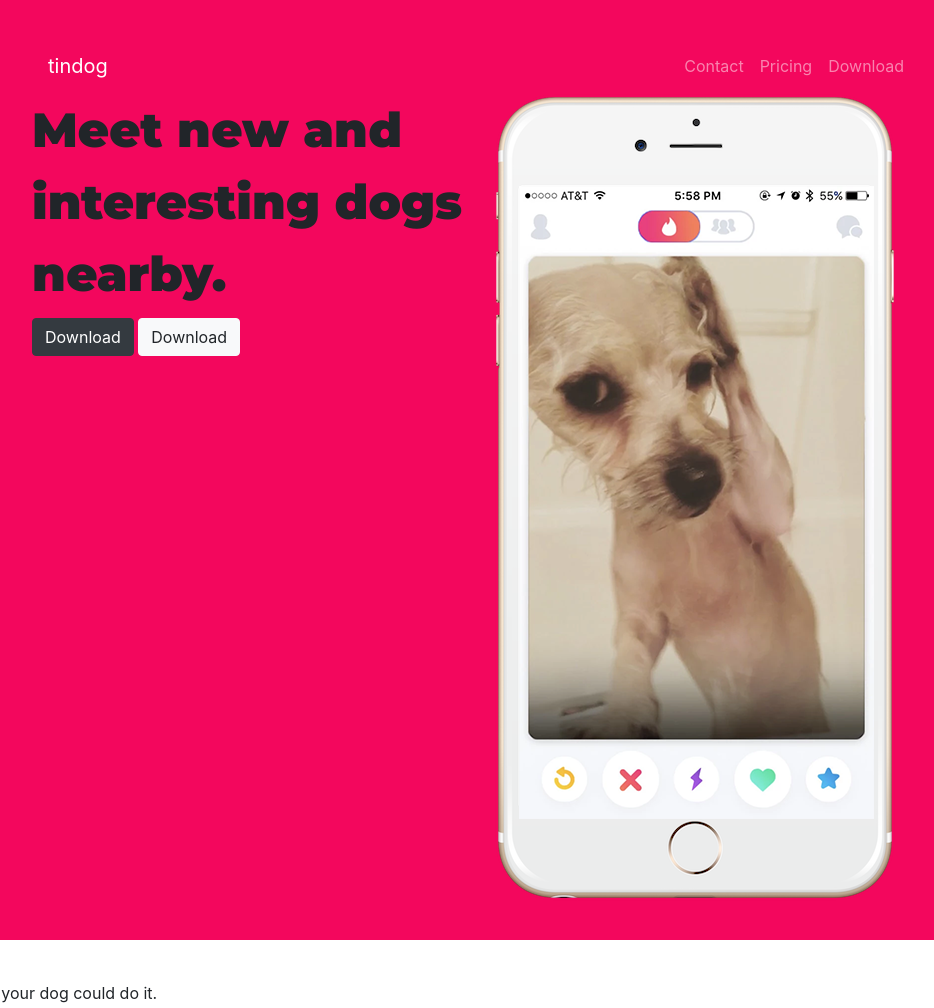
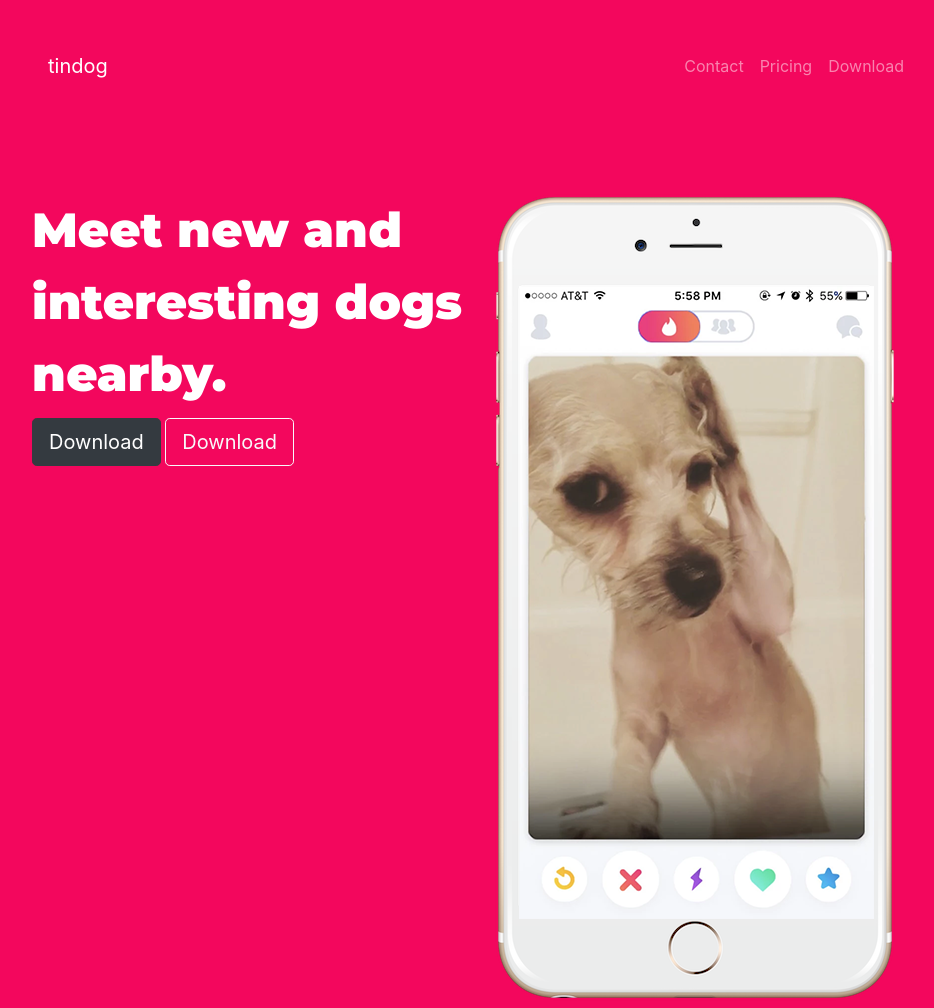
Before and after one commit to AdeTiDotun/angela_yu_tasks, a plain HTML site: page tin-dog-master/index.html in a window 1280 px wide. Shown: the top 1008 px of the page, without its empty margins (160-1094 px from the left). Drawn offline with nearby package versions, Linux system fonts and the light colour scheme.

Commit message:
modified button, navbar and h1

```diff
--- a/tin-dog-master/css/styles.css
+++ b/tin-dog-master/css/styles.css
@@ -1,3 +1,4 @@
+
 #title {
     background: #f3075d;
 }
@@ -6,8 +7,21 @@ h1 {
     font-family: 'Montserrat', sans-serif;
     font-size: 3rem;
     line-height: 1.5;
+    color: #fff;
 }
 
 .container-fluid {
     padding: 3% 15%;
 }
+
+.navbar-brand {
+    padding-left: 0;
+}
+
+.row {
+    padding-top: 100px;
+}
+
+.nav-link {
+    color: #fff;
+}
--- a/tin-dog-master/index.html
+++ b/tin-dog-master/index.html
@@ -8,13 +8,6 @@
       href="https://cdn.jsdelivr.net/npm/bootstrap@4.0.0/dist/css/bootstrap.min.css"
       integrity="sha384-Gn5384xqQ1aoWXA+058RXPxPg6fy4IWvTNh0E263XmFcJlSAwiGgFAW/dAiS6JXm"
       crossorigin="anonymous"
-    />
-
-    <link rel="preconnect" href="https://fonts.googleapis.com" />
-    <link rel="preconnect" href="https://fonts.gstatic.com" crossorigin />
-    <link
-      href="https://fonts.googleapis.com/css2?family=Montserrat:wght@900&display=swap"
-      rel="stylesheet"
     />
 
     <script
@@ -32,6 +25,13 @@
       integrity="sha384-JZR6Spejh4U02d8jOt6vLEHfe/JQGiRRSQQxSfFWpi1MquVdAyjUar5+76PVCmYl"
       crossorigin="anonymous"
     ></script>
+
+    <link rel="preconnect" href="https://fonts.googleapis.com" />
+    <link rel="preconnect" href="https://fonts.gstatic.com" crossorigin />
+    <link
+      href="https://fonts.googleapis.com/css2?family=Montserrat:wght@900&display=swap"
+      rel="stylesheet"
+    />
 
     <link rel="stylesheet" href="css/styles.css" />
   </head>
@@ -73,8 +73,12 @@
         <div class="row">
           <div class="col-lg-6">
             <h1>Meet new and interesting dogs nearby.</h1>
-            <button type="button" class="btn btn-dark">Download</button>
-            <button type="button" class="btn btn-light">Download</button>
+            <button type="button" class="btn btn-dark btn-lg">
+              <i class="fa-brands fa-apple"></i> Download
+            </button>
+            <button type="button" class="btn btn-outline-light btn-lg">
+              <i class="fa-brands fa-google-play fa-sm"></i> Download
+            </button>
           </div>
 
           <div class="col-lg-6">
```
